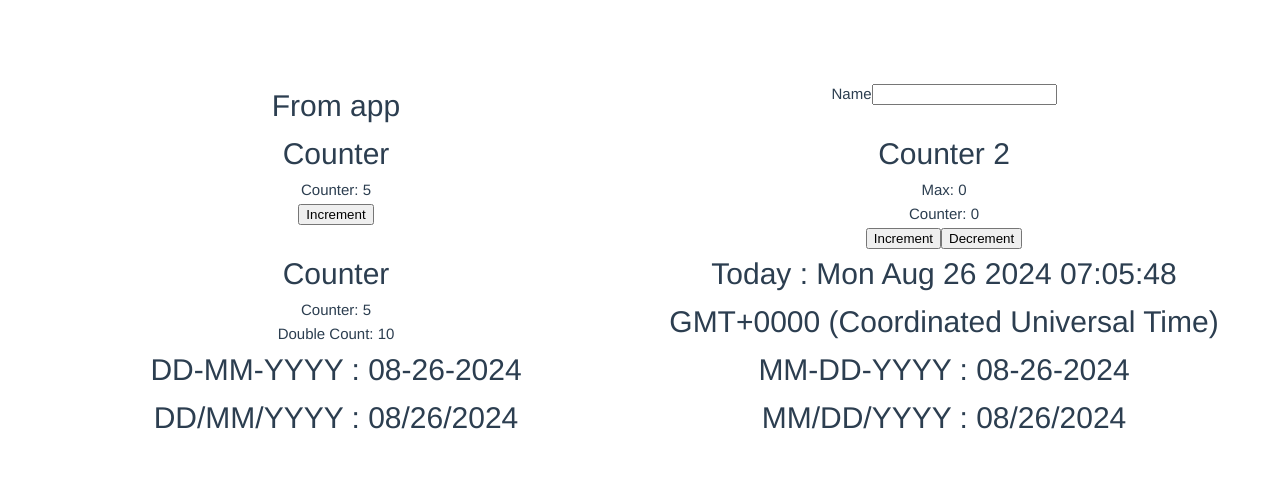
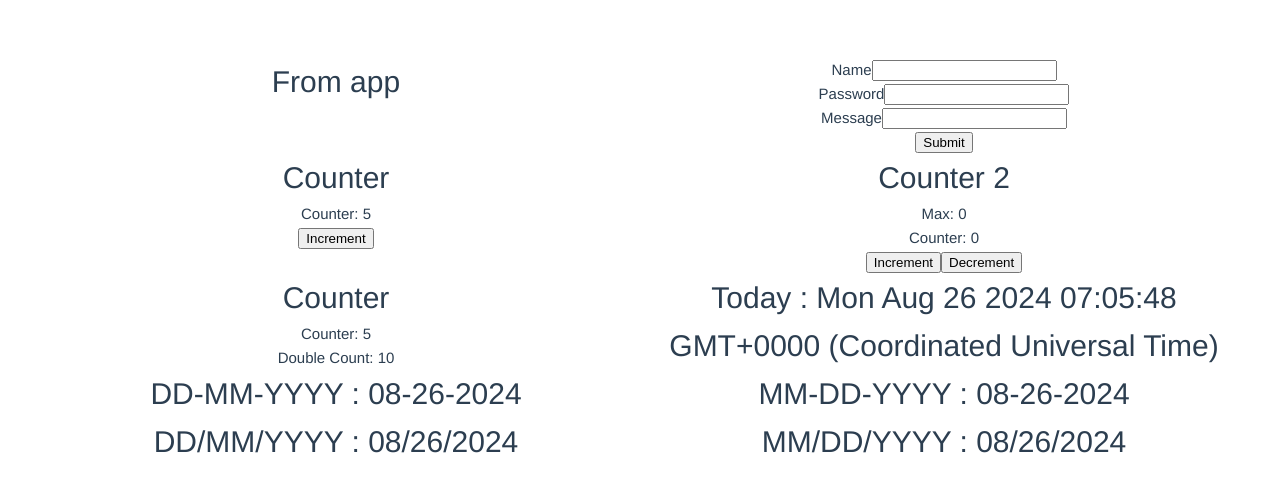
Before and after one commit to panditamey/vue_task1, a Vue app: page / in a window 1280 px wide. Shown: the part 168-660 px from the top of the page. Built offline with nearby package versions, Linux system fonts and the light colour scheme; the HTML template or start-up script is replaced by a standard one.

Commit message:
TodoList Added

```diff
--- a/src/components/InputBox.vue
+++ b/src/components/InputBox.vue
@@ -1,13 +1,35 @@
 <script setup>
     import { ref } from 'vue';
-    let name = ref('');
+    let userName = ref('');
+    let password = ref('');
+    let message = ref('');
+
+    const checkPassword=(e)=>{
+        e.preventDefault();
+        if(password.value === 'Admin'){
+            message.value = 'Welcome ' + userName.value;
+        }
+        else{
+            message.value = 'Incorrect Password';
+        }
+    }
 </script>
 <template>
     <div>
-        <label for="name">Name</label>
-        <!-- v-bind : Binds the value to the name variable -->
-        <input type="text" id="name" v-model="name">
-        <br>
-        <label>{{ name }}</label>
+        <form @submit.prevent="checkPassword">
+            <label for="name">Name</label>
+            <!-- v-bind : Binds the value to the name variable -->
+            <input type="text" id="name" v-model="userName">
+            <br>
+            <label for="password">Password</label>
+            <input type="password" id="password" v-model="password">
+            <br>
+            <label for="message">Message</label>
+            <input type="text" id="message" v-model="message">
+            <br>
+            <button type="submit">Submit</button>
+        </form>
+        <p>{{ message }}</p>
+
     </div>
 </template>
--- /dev/null
+++ b/src/components/Todo/ListItem.vue
@@ -0,0 +1,26 @@
+
+<script setup>
+import { defineProps } from 'vue';
+const props = defineProps({
+    isChecked:false
+})
+</script>
+
+<template>
+    <div>
+        <label>Checkbox</label>
+        <input type="checkbox" :checked="props.isChecked">
+        <slot>
+            <p>Default content</p>
+        </slot>
+    </div>
+</template>
+
+<style scoped>
+label{
+    cursor: pointer;
+}
+.checked{
+    text-decoration: line-through;
+}
+</style>
```
Also changed, not shown: src/components/Todo/TodoList.vue (added, +47 -0 lines).
